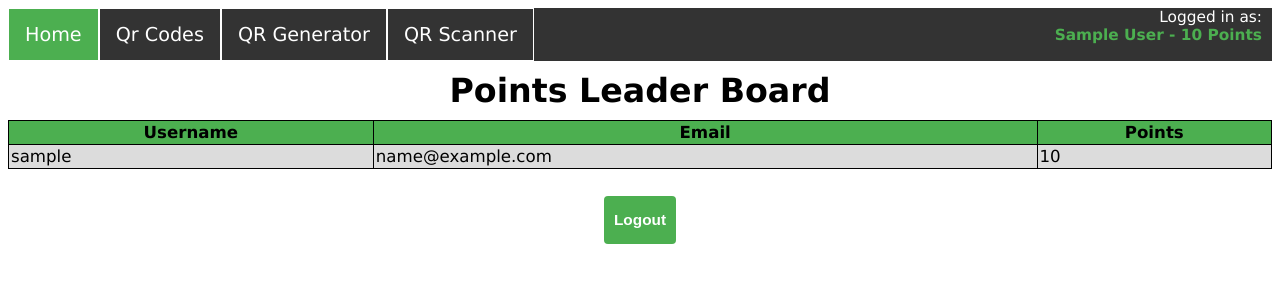
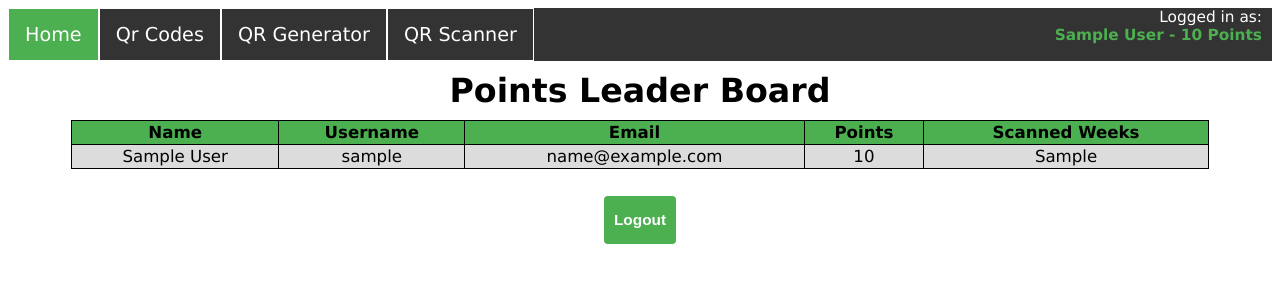
Before and after one commit to rowan-smith/Project-QR, a Flask app: page /home in a window 1280 px wide. Shown: the top 300 px of the page. Run offline with Flask 2, Linux system fonts and the light colour scheme; the visitor is signed in with stand-in values (Sample User, id 1); tables that the repository leaves empty hold one stand-in row (values such as "Sample post").

Commit message:
- Add re-scannable code logic - Add weeks scanned logic counter to home display - Add missing semicolons to CSS file and re-style tables

```diff
--- a/blueprints/qr_codes.py
+++ b/blueprints/qr_codes.py
@@ -5,7 +5,8 @@ from models.QrCodes import QrCodes
 locations_blueprint = Blueprint('qr_codes_page', __name__)
 
 QR_URL = "http://127.0.0.1/qr?url="
-SCAN_URL = "http://127.0.0.1/scan?qr_code="
+# SCAN_URL = "http://127.0.0.1/scan?qr_code="
+SCAN_URL = "https://timtamtime.pythonanywhere.com/scan?qr_code="
 
 
 @locations_blueprint.route('/qr_codes')
--- a/blueprints/qr_generator_page.py
+++ b/blueprints/qr_generator_page.py
@@ -10,7 +10,7 @@ def generate_qr_code():
 
         data = {
             'url': 'it.jcu.io',
-            'size': 60,
+            'size': 15,
             'colour': 'white',
             'image': 'default'
         }
--- a/models/create_data.py
+++ b/models/create_data.py
@@ -6,6 +6,7 @@ from models.User import User
 
 db.session.add_all([
     # Weeks 2-13 Codes
+    QrCodes(name='Week 1', uuid=uuid.uuid4().hex, points=5),
     QrCodes(name='Week 2', uuid=uuid.uuid4().hex, points=5),
     QrCodes(name='Week 3', uuid=uuid.uuid4().hex, points=5),
     QrCodes(name='Week 4', uuid=uuid.uuid4().hex, points=5),
--- a/static/site_styles.css
+++ b/static/site_styles.css
@@ -6,7 +6,7 @@ input[type=text] {
     border: 1px solid #ccc;
     border-radius: 4px;
     box-sizing: border-box;
-    font-size: 1.2vw
+    font-size: 1.2vw;
 }
 
 input[type=password] {
@@ -17,7 +17,7 @@ input[type=password] {
     border: 1px solid #ccc;
     border-radius: 4px;
     box-sizing: border-box;
-    font-size: 1.2vw
+    font-size: 1.2vw;
 }
 
 input[type=submit] {
@@ -30,11 +30,11 @@ input[type=submit] {
     border-radius: 4px;
     cursor: pointer;
     font-size: 1.5vw;
-    font-weight: 700
+    font-weight: 700;
 }
 
 input[type=submit]:hover {
-    background-color: #45a049
+    background-color: #45a049;
 }
 
 .center_vertical_horizontal {
@@ -43,7 +43,7 @@ input[type=submit]:hover {
     top: 50%;
     left: 50%;
     -ms-transform: translate(-50%, -50%);
-    transform: translate(-50%, -50%)
+    transform: translate(-50%, -50%);
 }
 
 .center_horizontal {
@@ -56,49 +56,52 @@ input[type=submit]:hover {
 body {
     font-family: 'Lucida Grande', 'Lucida Sans Unicode', 'Geneva', 'Verdana', sans-serif;
     font-size: 1.3vw;
-    /*width: 90%*/
+    /*width: 90%;*/
 }
 
 .error {
     border: solid red;
-    text-align: center
+    text-align: center;
 }
 
 table, th, td {
-    border: 1px solid #000
+    border: 1px solid #000;
 }
 
 table {
-    width: 100%;
-    border-collapse: collapse
+    width: 90%;
+    border-collapse: collapse;
+    margin-left: auto;
+    margin-right: auto;
 }
 
 th {
-    background-color: #4CAF50
+    background-color: #4CAF50;
 }
 
 th, td {
-    padding: 2px
+    padding: 2px;
+    text-align: center;
 }
 
 tr {
-    background-color: #fff
+    background-color: #fff;
 }
 
 tr:hover {
-    background-color: #ff0
+    background-color: #ff0;
 }
 
 tr:nth-child(even) {
-    background-color: #dcdcdc
+    background-color: #dcdcdc;
 }
 
 tr:nth-child(even):hover {
-    background-color: #ff0
+    background-color: #ff0;
 }
 
 h1, h2, h3, h4 {
-    text-align: center
+    text-align: center;
 }
 
 button {
--- a/templates/home.html
+++ b/templates/home.html
@@ -43,21 +43,47 @@
 
 {#LEADER BOARD START#}
 <div>
+    {% if session['is_admin'] %}
+        <div>
             <h1 class="center_horizontal">Points Leader Board</h1>
-    <table>
+            <table style="width: 90%">
                 <tr>
+                    <th>Name</th>
                     <th>Username</th>
                     <th>Email</th>
                     <th>Points</th>
+                    <th>Scanned Weeks</th>
                 </tr>
                 {% for i in users %}
                     <tr>
+                        <td>{{ i.name }}</td>
                         <td>{{ i.username }}</td>
                         <td>{{ i.email }}</td>
                         <td>{{ i.points }}</td>
+                        <td>{{ i.scanned_qr_codes }}</td>
                     </tr>
                 {% endfor %}
             </table>
+        </div>
+    {% else %}
+        <div>
+            <h1 class="center_horizontal">Points Leader Board</h1>
+            <table style="width: 30%">
+                <tr>
+                    <th>Name</th>
+                    <th>Points</th>
+                    <th>Scanned Weeks</th>
+                </tr>
+                {% for user in users %}
+                    <tr>
+                        <td>{{ user.name }}</td>
+                        <td>{{ user.points }}</td>
+                        <td>{{ user.scanned_qr_codes }}</td>
+                    </tr>
+                {% endfor %}
+            </table>
+        </div>
+    {% endif %}
 </div>
 {#LEADER BOARD END#}
 
```
Also changed, not shown: blueprints/qr_scanner_page.py (+22 -13 lines). Lines whose indentation alone changed are shown as unchanged.
